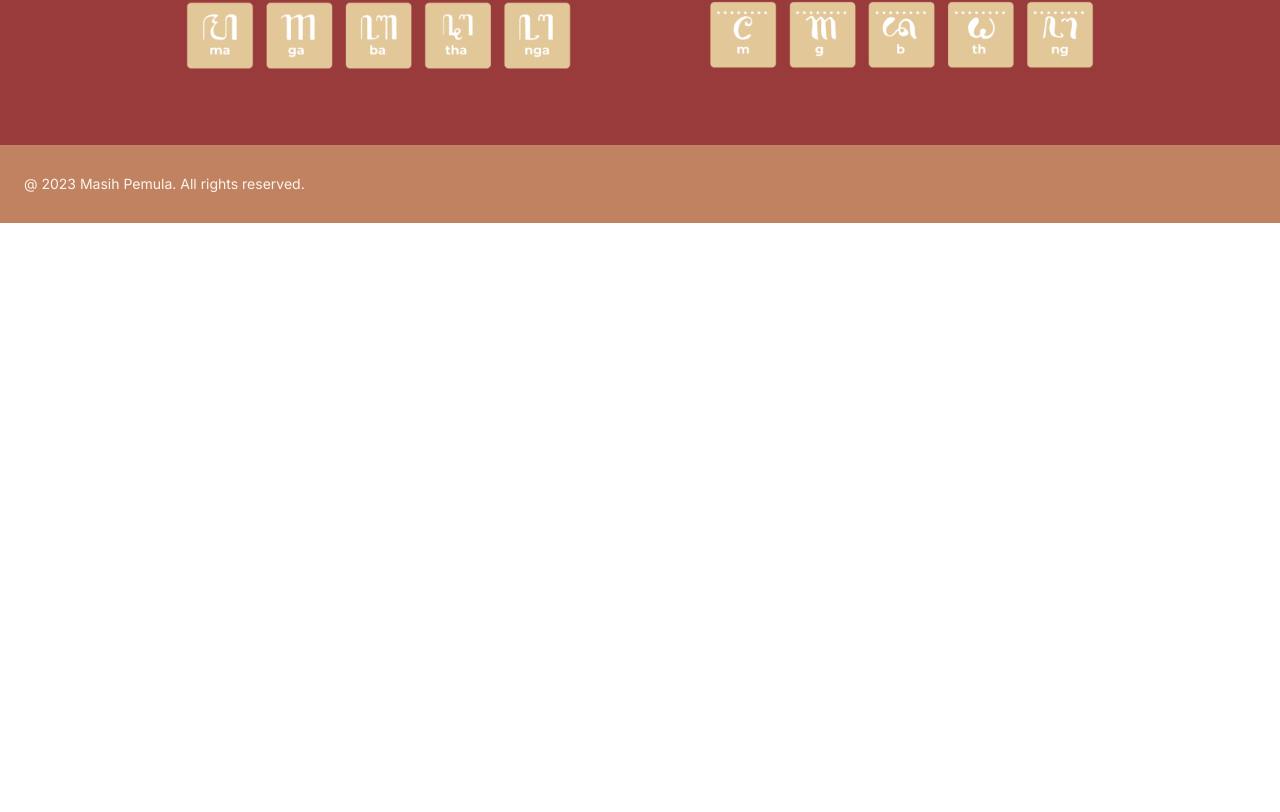
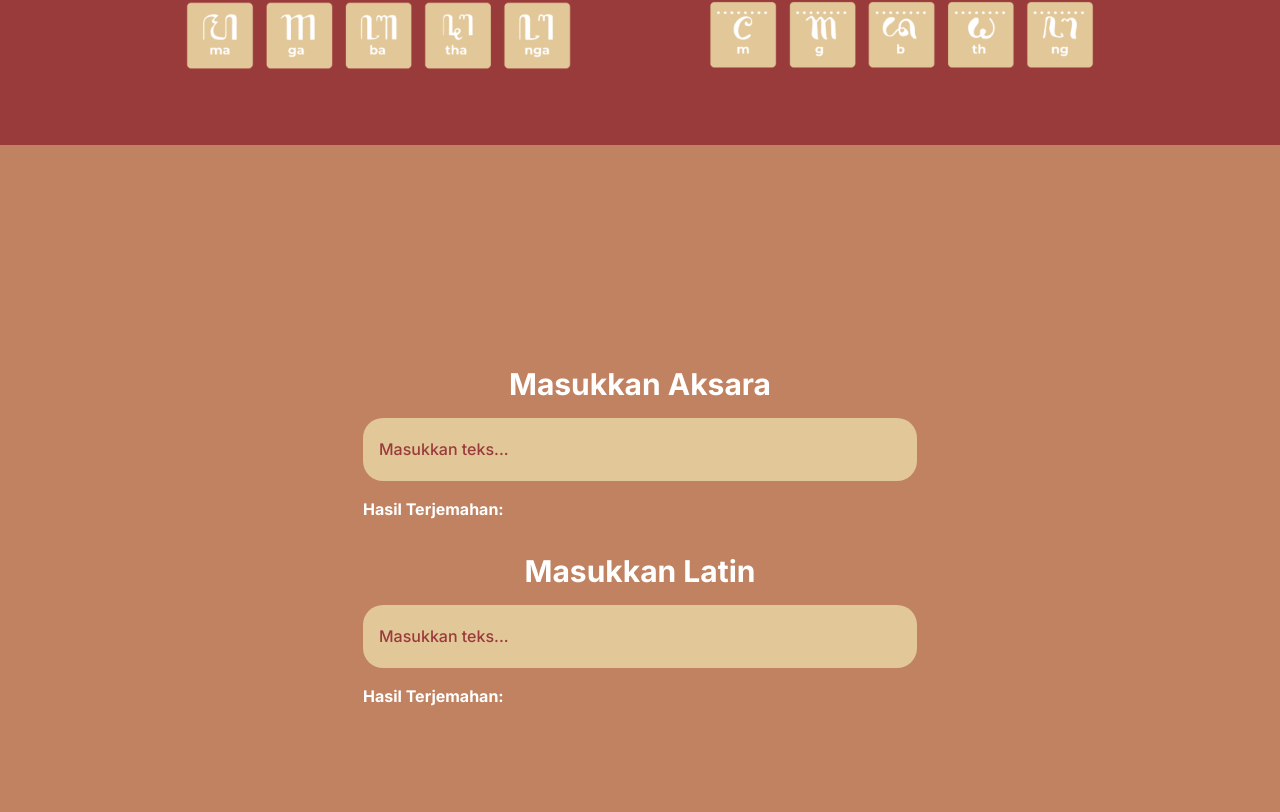
Before and after one commit to princeofverry/Sinau-Web, a Next.js app: page /bahasa in a window 1280 px wide. Shown: the part 1328-2140 px from the top of the page. Before the commit the page ends 1551 px from the top, so only its background shows below. Built offline with nearby package versions, Linux system fonts and the light colour scheme; some icons are missing.

Commit message:
nambahin fitur translate

```diff
--- a/package.json
+++ b/package.json
@@ -10,6 +10,7 @@
   },
   "dependencies": {
     "boxicons": "^2.1.4",
+    "carakanjs": "^1.2.1",
     "gsap": "^3.12.2",
     "next": "^13.5.6",
     "react": "^18.2.0",
--- /dev/null
+++ b/src/app/bahasa/components/translate.js
@@ -0,0 +1,36 @@
+"use client";
+import React, { useState } from "react";
+import { toJavanese } from "carakanjs";
+
+const TranslateJawa = () => {
+  const [inputText, setInputText] = useState(""); // State untuk teks input
+  const [translatedText, setTranslatedText] = useState(""); // State untuk hasil terjemahan
+
+  const handleInputChange = (e) => {
+    const text = e.target.value;
+    setInputText(text);
+    const translated = toJavanese(text);
+    setTranslatedText(translated);
+  };
+  return (
+    <>
+      <div>
+        <h1 className="text-white font-bold text-center text-3xl">
+          Masukkan Aksara
+        </h1>
+        <input
+          className="w-[554px] h-[63px] bg-[#E2C799] rounded-[20px] px-4 py-4 mt-4 text-[#9A3B3B] placeholder-[#9A3B3B] placeholder:font-medium"
+          type="text"
+          placeholder="Masukkan teks..."
+          value={inputText}
+          onChange={handleInputChange}
+        />
+        <p className="my-4 font-bold text-l text-white">
+          Hasil Terjemahan: {translatedText}
+        </p>
+      </div>
+    </>
+  );
+};
+
+export default TranslateJawa;
--- /dev/null
+++ b/src/app/bahasa/components/translateLatin.js
@@ -0,0 +1,33 @@
+"use client";
+import React, { useState } from "react";
+import { toLatin } from "carakanjs";
+
+function TranslateLatin() {
+  const [inputText, setInputText] = useState(""); // State untuk teks input
+  const [translatedText, setTranslatedText] = useState(""); // State untuk hasil terjemahan
+  const handleInputChange = (e) => {
+    const text = e.target.value;
+    setInputText(text);
+    const translated = toLatin(text);
+    setTranslatedText(translated);
+  };
+  return (
+    <div>
+      <p className="mt-8 font-bold text-white text-3xl text-center">
+        Masukkan Latin
+      </p>
+      <input
+        type="text"
+        className="w-[554px] h-[63px] bg-[#E2C799] rounded-[20px] px-4 py-4 mt-4 text-[#9A3B3B] placeholder-[#9A3B3B] placeholder:font-medium"
+        placeholder="Masukkan teks..."
+        value={inputText}
+        onChange={handleInputChange}
+      />
+      <p className="my-4 font-bold text-l text-white">
+        Hasil Terjemahan: {translatedText}
+      </p>
+    </div>
+  );
+}
+
+export default TranslateLatin;
--- a/src/app/bahasa/page.js
+++ b/src/app/bahasa/page.js
@@ -1,41 +1,69 @@
-import React from 'react'
+import React from "react";
 import Image from "next/image";
+import TranslateJawa from "./components/translate";
+import TranslateLatin from "./components/translateLatin";
 
 const Bahasa = () => {
   return (
     <>
-         <div
-      name="about"
-      className="w-full mt-16 h-screen bg-[#c08261] text-gray-300 flex justify-center items-center"
-    >
+      <div className="w-full mt-16 h-screen bg-[#c08261] text-gray-300 flex justify-center items-center">
         <div className="max-w-[1000px] w-full text-center px-4">
           <h1 className="text-5xl font-bold text-white">"Bahasa Jawa"</h1>
-        <h2 className="text-5xl font-bold text-white py-4">Kekayaan Warisan Budaya Indonesia</h2>
+          <h2 className="text-5xl font-bold text-white py-4">
+            Kekayaan Warisan Budaya Indonesia
+          </h2>
           <p className="text-base font-extralight text-white">
-        Selamat datang di sumber daya pembelajaran bahasa Jawa. Temukan keindahan dan sejarah bahasa Jawa yang kaya, serta pelajari cara berkomunikasi dalam bahasa ini.
+            Selamat datang di sumber daya pembelajaran bahasa Jawa. Temukan
+            keindahan dan sejarah bahasa Jawa yang kaya, serta pelajari cara
+            berkomunikasi dalam bahasa ini.
           </p>
         </div>
       </div>
       <div className="bg-[#9A3B3B] text-white py-6">
         <div className="max-w-screen-xl mx-auto my-8">
-        <h1 className="text-3xl font-bold text-white text-center">"Aksara Jawa"</h1>
+          <h1 className="text-3xl font-bold text-white text-center">
+            "Aksara Jawa"
+          </h1>
           <p className="max-w-screen-xl text-lg font-light mx-auto text-center  text-white py-8">
             Warisan budaya Nusantara yang indah dan berharga.
           </p>
           <ul className="flex sm:flex-row flex-col gap-16 justify-center mx-8">
             <li>
-              <div style={{ fontWeight: 'bold', textAlign: 'center' }}>AKSARA JAWA</div>
-              <img src="/aksaraJawa.png" width={459} height={611} className="mx-auto" alt="Aksara Jawa" />
+              <div style={{ fontWeight: "bold", textAlign: "center" }}>
+                AKSARA JAWA
+              </div>
+              <img
+                src="/aksaraJawa.png"
+                width={459}
+                height={611}
+                className="mx-auto"
+                alt="Aksara Jawa"
+              />
             </li>
             <li>
-              <div style={{ fontWeight: 'bold', textAlign: 'center' }}>SANDHANGAN</div>
-              <img src="/aksaraSandang.png" width={459} height={611} className="mx-auto" alt="Aksara Sandang" />
+              <div style={{ fontWeight: "bold", textAlign: "center" }}>
+                SANDHANGAN
+              </div>
+              <img
+                src="/aksaraSandang.png"
+                width={459}
+                height={611}
+                className="mx-auto"
+                alt="Aksara Sandang"
+              />
             </li>
           </ul>
+        </div>
+      </div>
+      <div className="w-full h-screen bg-[#C08261] flex justify-center items-center">
+        <div></div>
+        <div className="">
+          <TranslateJawa />
+          <TranslateLatin />
         </div>
       </div>
     </>
   );
 };
 
-  export default Bahasa
+export default Bahasa;
```
Also changed, not shown: 1 other file (tests, documents, lock files or other folders). Lines whose indentation alone changed are shown as unchanged.
